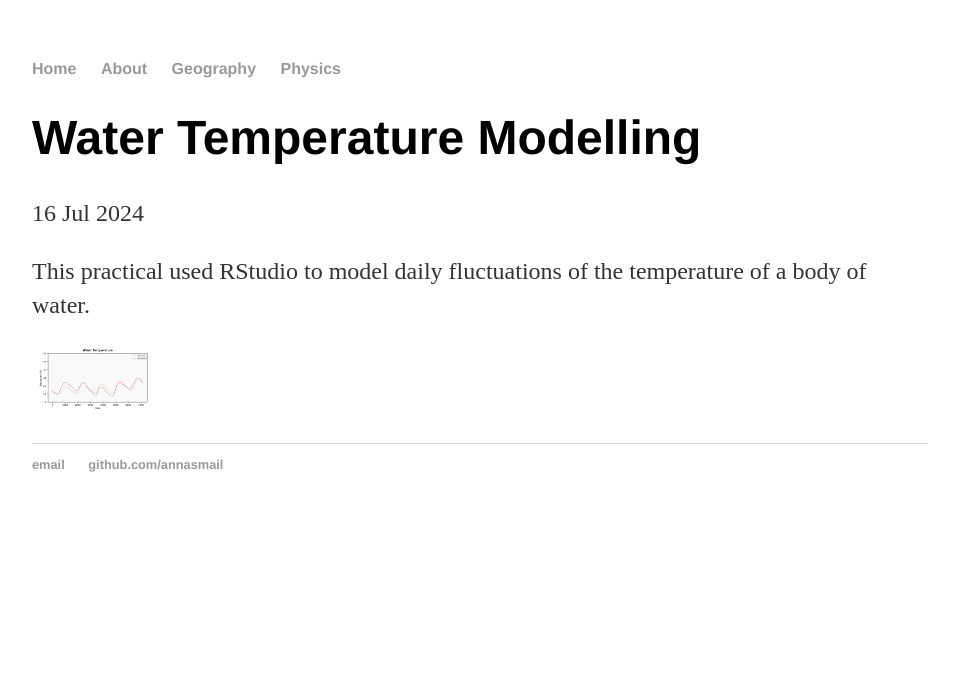
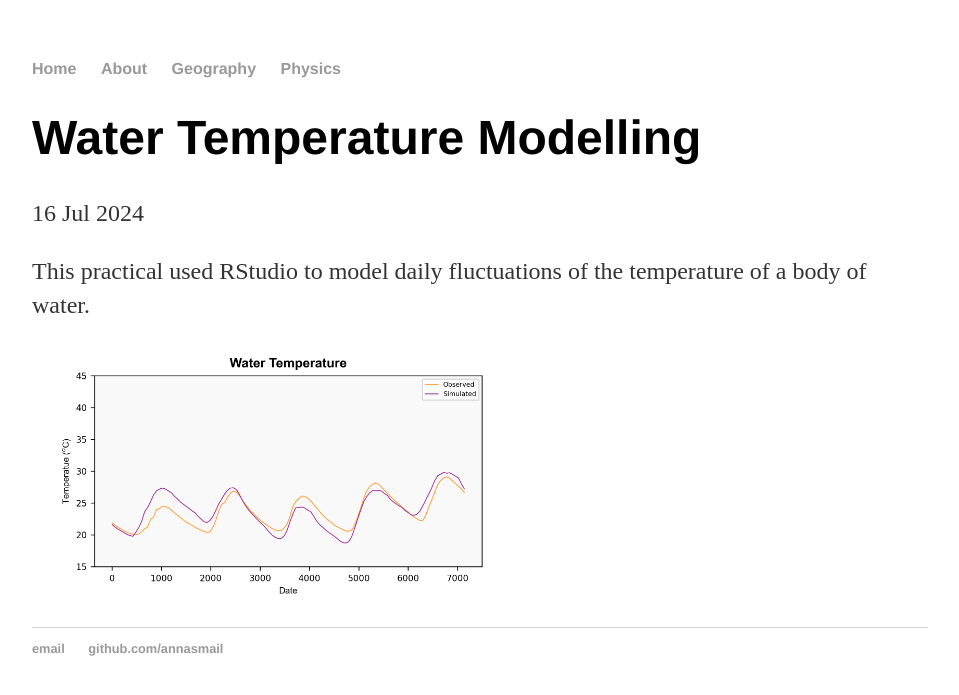
Before and after one commit to annasmail/annasmail.github.io, a Jekyll site: the page built from blog-Geography/_posts/2024-07-16-Water-Temperature-Modelling.md, in a window 1280 px wide. Shown: the top 695 px of the page, without its empty margins (160-1119 px from the left). Built offline with Jekyll 4.4.1, drawn with Linux system fonts in a browser that asks for light colours.

Commit message:
Update 2024-07-16-Water-Temperature-Modelling.md

```diff
--- a/blog-Geography/_posts/2024-07-16-Water-Temperature-Modelling.md
+++ b/blog-Geography/_posts/2024-07-16-Water-Temperature-Modelling.md
@@ -7,4 +7,4 @@ category: "Geography"
 
 This practical used RStudio to model daily fluctuations of the temperature of a body of water.
 
-<img src = "/blog-Geography/images/WaterTemp.png" width="128"/>
+<img src = "/blog-Geography/images/WaterTemp.png" width="500"/>
```
